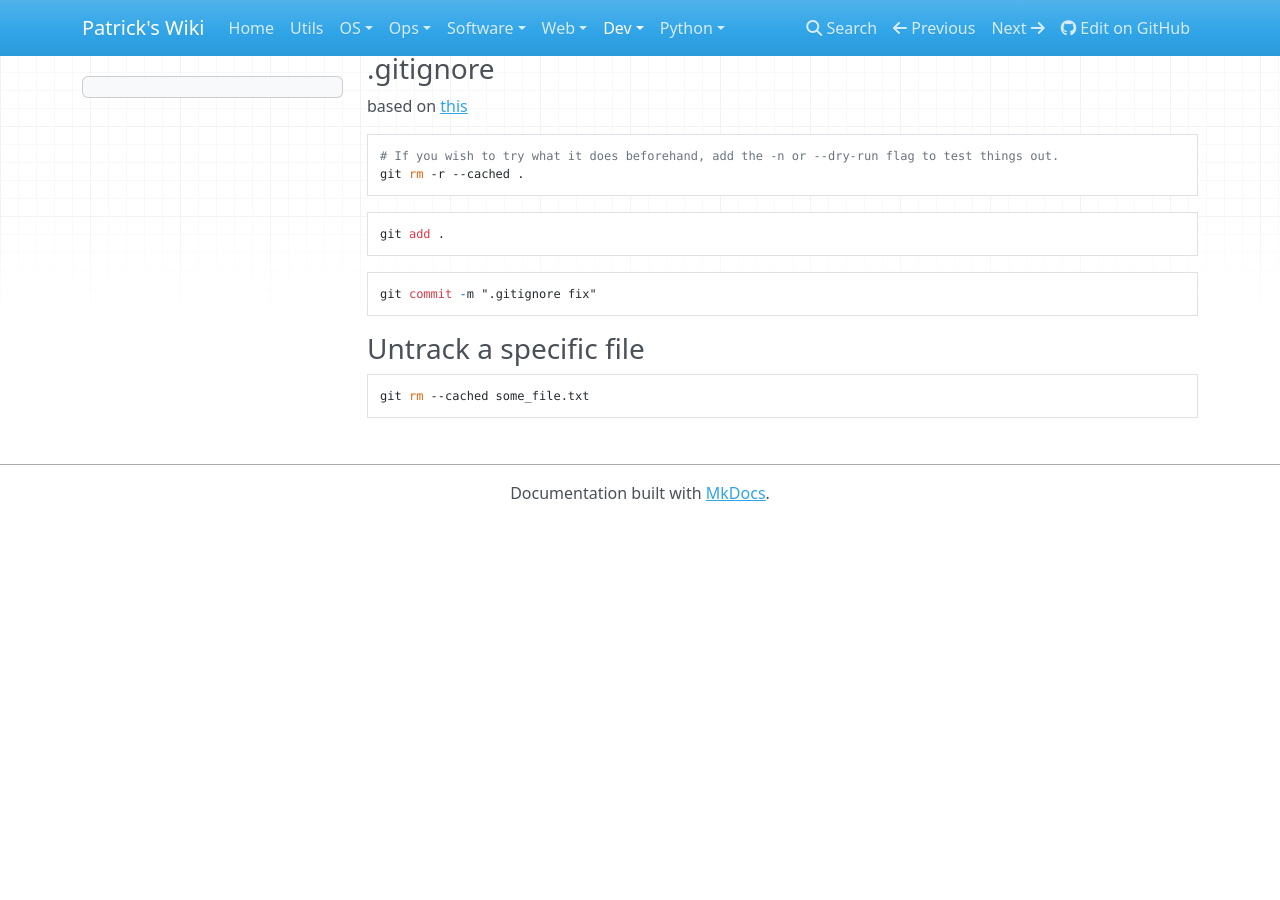
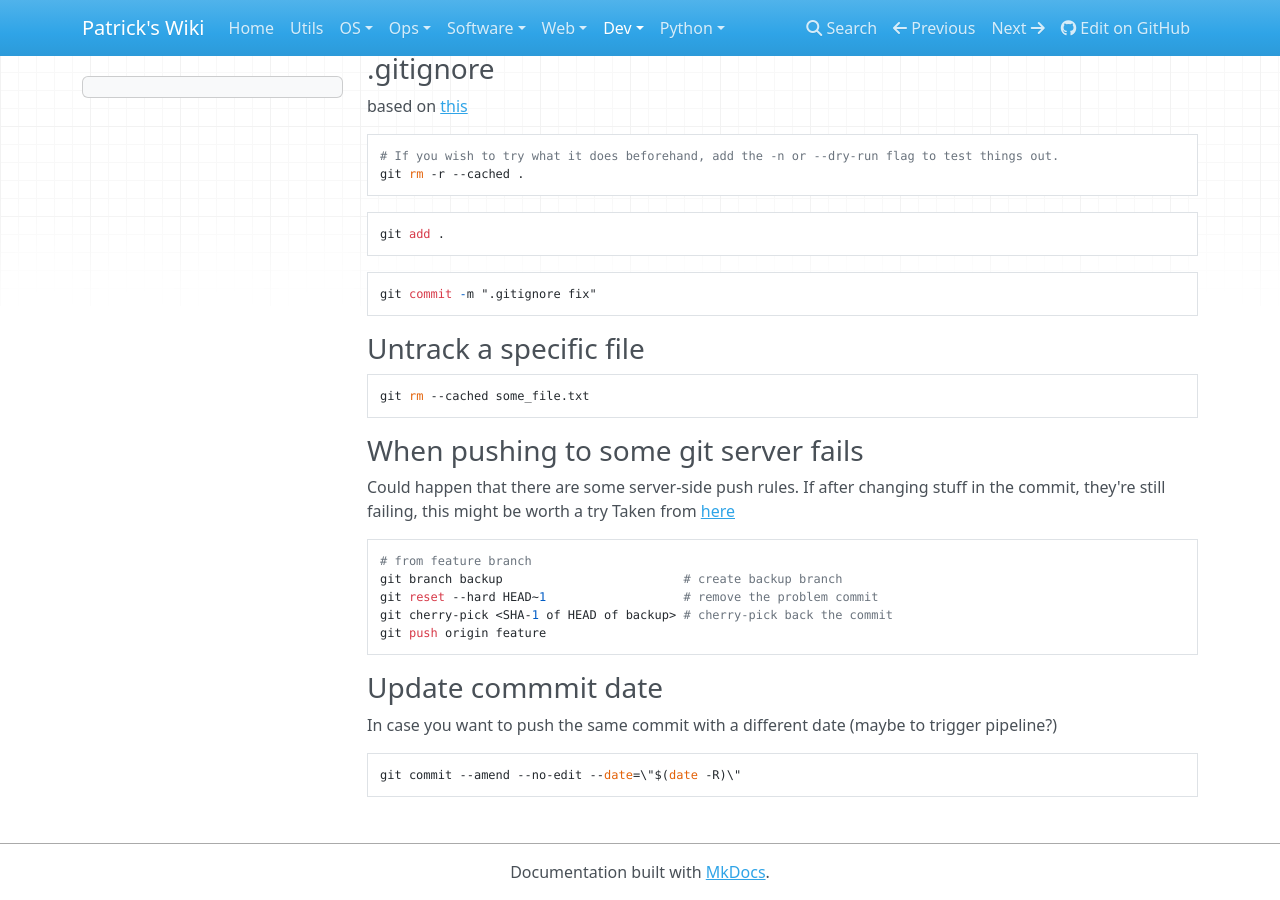
Before and after one commit to patsancu/wiki, an MkDocs documentation site: the page built from docs/dev/VCS/Git/Main.md, in a window 1280 px wide and 900 px high, scrolled down 7925 px. Built offline with MkDocs 1.6.1, drawn with Linux system fonts in a browser that asks for light colours; nearby versions of some CDN libraries; before the commit the page ends 8446 px from its top, so only the background shows below that.

Commit message:
git: Troubleshoot git push fail

````diff
--- a/docs/dev/VCS/Git/Main.md
+++ b/docs/dev/VCS/Git/Main.md
@@ -394,3 +394,21 @@ git commit -m ".gitignore fix"
 ```
 git rm --cached some_file.txt
 ```
+
+### When pushing to some git server fails
+Could happen that there are some server-side push rules. If after changing stuff in the commit, they're still failing, this might be worth a try
+Taken from [here](https://stackoverflow.com/a/54108437)
+
+```
+# from feature branch
+git branch backup                         # create backup branch
+git reset --hard HEAD~1                   # remove the problem commit
+git cherry-pick <SHA-1 of HEAD of backup> # cherry-pick back the commit
+git push origin feature
+```
+
+### Update commmit date
+In case you want to push the same commit with a different date (maybe to trigger pipeline?)
+```
+git commit --amend --no-edit --date=\"$(date -R)\"
+```
````
